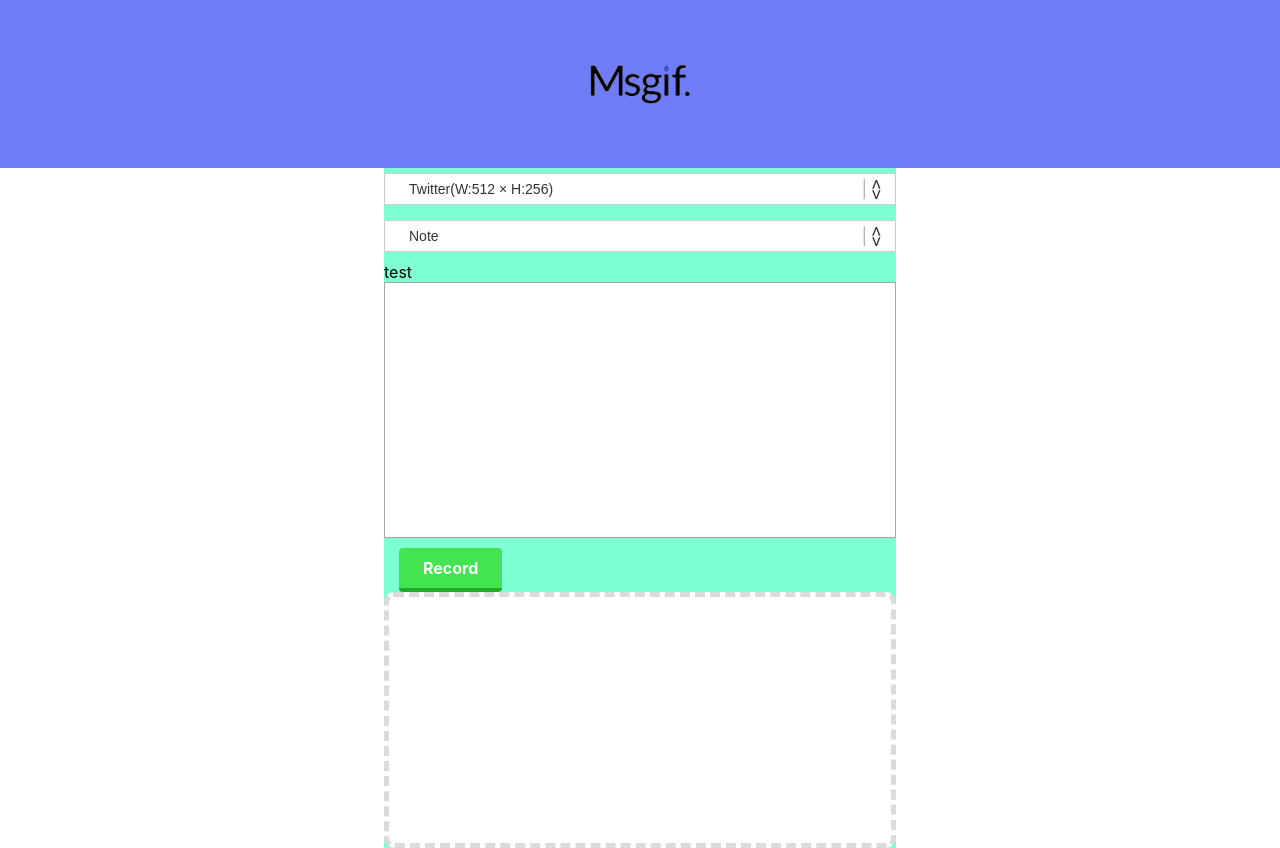
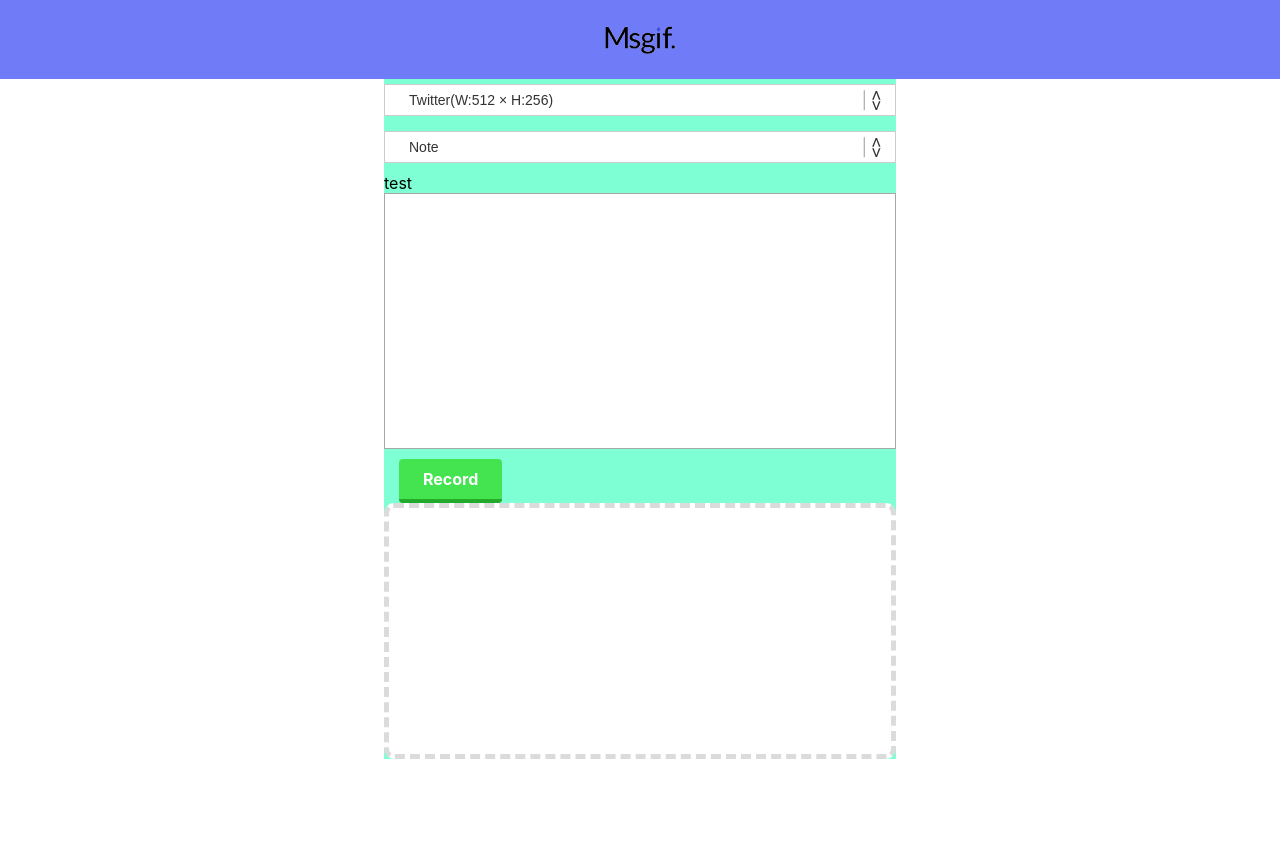
Before and after one commit to marieooq/react-msgif, a React (Create React App) app: page / in a window 1280 px wide. After the commit the page ends 800 px from the top, so only its background shows below. Built offline with nearby package versions, Linux system fonts and the light colour scheme; a web font is replaced by a local one.

Commit message:
modify the size of output image

```diff
--- a/src/App.css
+++ b/src/App.css
@@ -17,7 +17,11 @@ header img#logo {
   width: 100px;
   display: block;
   margin: 0 auto;
-  padding: 5% 0;
+  padding: 2% 0;
+}
+
+header img#logo {
+  width: 70px;
 }
 
 #inner {
--- a/src/App.js
+++ b/src/App.js
@@ -119,7 +119,9 @@ export default class App extends Component {
     const imgData = textAreaCanvas.toDataURL();
     const imgTag = document.createElement("img");
     imgTag.src = `${imgData}`;
+    console.log(imgTag);
     this.props.pushToFrames(imgTag);
+    console.log(store.getState().frames);
   };
 
   ////CREATE GIF//////////////////////////////////////////////////
@@ -195,10 +197,10 @@ export default class App extends Component {
       //set width and height of the output image
       const outputImgWidth = getComputedStyle(document.documentElement)
         .getPropertyValue("--screenWidth")
-        .substring(0, 4);
+        .substring(0, 3);
       const outputImgHeight = getComputedStyle(document.documentElement)
         .getPropertyValue("--screenHeight")
-        .substring(0, 4);
+        .substring(0, 3);
 
       console.log(outputImgWidth);
       console.log(outputImgHeight);
@@ -238,7 +240,7 @@ export default class App extends Component {
       <div id="container">
         <Notification />
         <header>
-          <img src={logo} alt="logo" width="70px" id="logo" />
+          <img src={logo} alt="logo" id="logo" />
         </header>
         <div id="inner">
           {/* <Screen id="display-screen" status="" /> */}
--- a/src/containers/ScreenSize.js
+++ b/src/containers/ScreenSize.js
@@ -15,42 +15,13 @@ class ScreenSize extends Component {
   changeScreenSize(size) {
     let docStyle = document.documentElement.style;
     let inner = document.getElementById("inner");
-    let side = document.getElementById("side");
-    let logo = document.getElementById("logo");
-    let left = document.getElementById("left");
-    let leftLeft = document.getElementById("left-left");
-    let leftRight = document.getElementById("left-right");
-    let textArea = document.getElementById("textareaMsg");
-    let right = document.getElementById("right");
 
     if (size === "twitter") {
-      // console.log(size);
-      // inner.style.width = "1080px";
-      // side.style.width = "15%";
-      // logo.style.width = "70px";
-      // left.style.width = "512px";
-      // left.style.display = "block";
-      // left.style.justifyContent = "";
-      // leftLeft.style.width = "100%";
-      // leftRight.style.width = "100%";
-      // textArea.style.marginTop = "0px";
-      // right.style.width = "512px";
-      // docStyle.setProperty("--screenWidth", "512px");
-      // docStyle.setProperty("--screenHeight", "256px");
+      docStyle.setProperty("--screenWidth", "512px");
+      docStyle.setProperty("--screenHeight", "256px");
     } else if (size === "social") {
-      // console.log(size);
-      // inner.style.width = "1240px";
-      // side.style.width = "8%";
-      // logo.style.width = "60px";
-      // left.style.width = "820px";
-      // left.style.display = "flex";
-      // left.style.justifyContent = "space-between";
-      // leftLeft.style.width = "400px";
-      // leftRight.style.width = "400px";
-      // textArea.style.marginTop = "20px";
-      // right.style.width = "400px";
-      // docStyle.setProperty("--screenWidth", "400px");
-      // docStyle.setProperty("--screenHeight", "400px");
+      docStyle.setProperty("--screenWidth", "400px");
+      docStyle.setProperty("--screenHeight", "400px");
     }
   }
 
```
